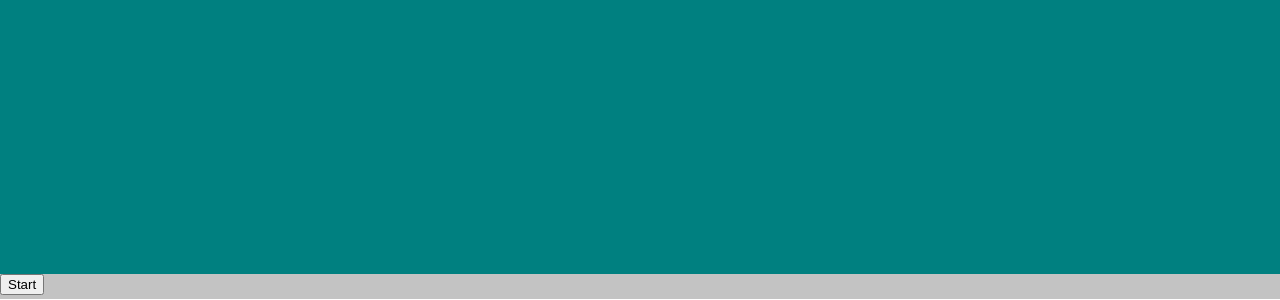
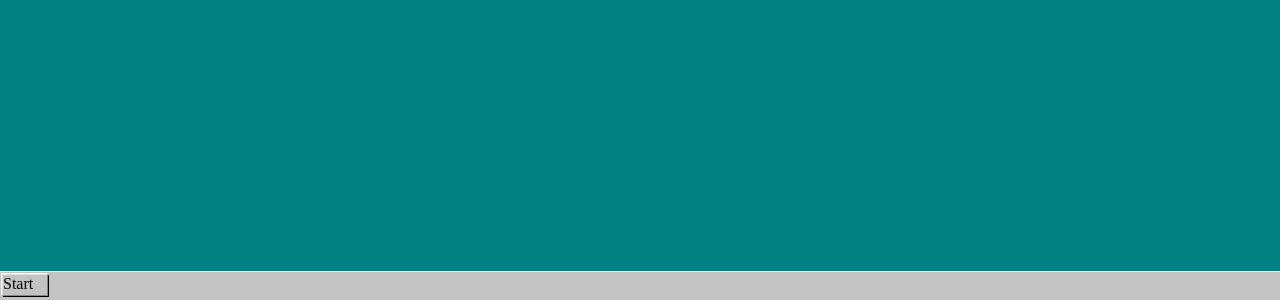
Before and after one commit to tg222eu/Personal-Desktop, a website: page HTML5Application/public_html/index.html in a window 1280 px wide. Shown: the part 501-801 px from the top of the page. Drawn offline with Linux system fonts and the light colour scheme.

Commit message:
Bar color and start button color

```diff
--- a/HTML5Application/public_html/app/style.css
+++ b/HTML5Application/public_html/app/style.css
@@ -5,7 +5,7 @@
 
 #startMenu{
   position: absolute;
-  top: calc(100% - 125px);
+  top: calc(100% - 128px);
   left: 2px;
 
   visibility:hidden;
@@ -15,16 +15,39 @@
   height: 100px;
 }
 
+
+#startButton{
+    background-color: #c3c3c3;
+    width: 44px;
+    height: 20px;
+    margin-top: 2px;
+    margin-left: 2px;
+
+    border-top: 1px solid #dfdfdf;
+    border-left: 1px solid #dfdfdf;
+    border-right: 1px solid #848484;
+    border-bottom: 1px solid #848484;
+
+    box-shadow: -1px -1px 0 white, 1px 1px 0 black;
+}
+
 #desktop{
     background-color: #008080;
-    height: calc(100vh - 25px);
+    height: calc(100vh - 28px);
 }
 
 #bar {
     background-color: #c3c3c3;
     width: 100%;
-    height: 25px;
+    height: 28px;
+
+    border-top-style: solid;
+    border-color: white;
+    border-top-width: 1px;
+
 }
+
+
 
 body {
         margin: 0;
--- a/HTML5Application/public_html/index.html
+++ b/HTML5Application/public_html/index.html
@@ -12,7 +12,7 @@
             </div>
 
             <div id="bar">
-                 <button id="startButton" type="button">Start</button>
+                 <div id="startButton">Start</div>
             </div>
         </div>
     </body>
```
